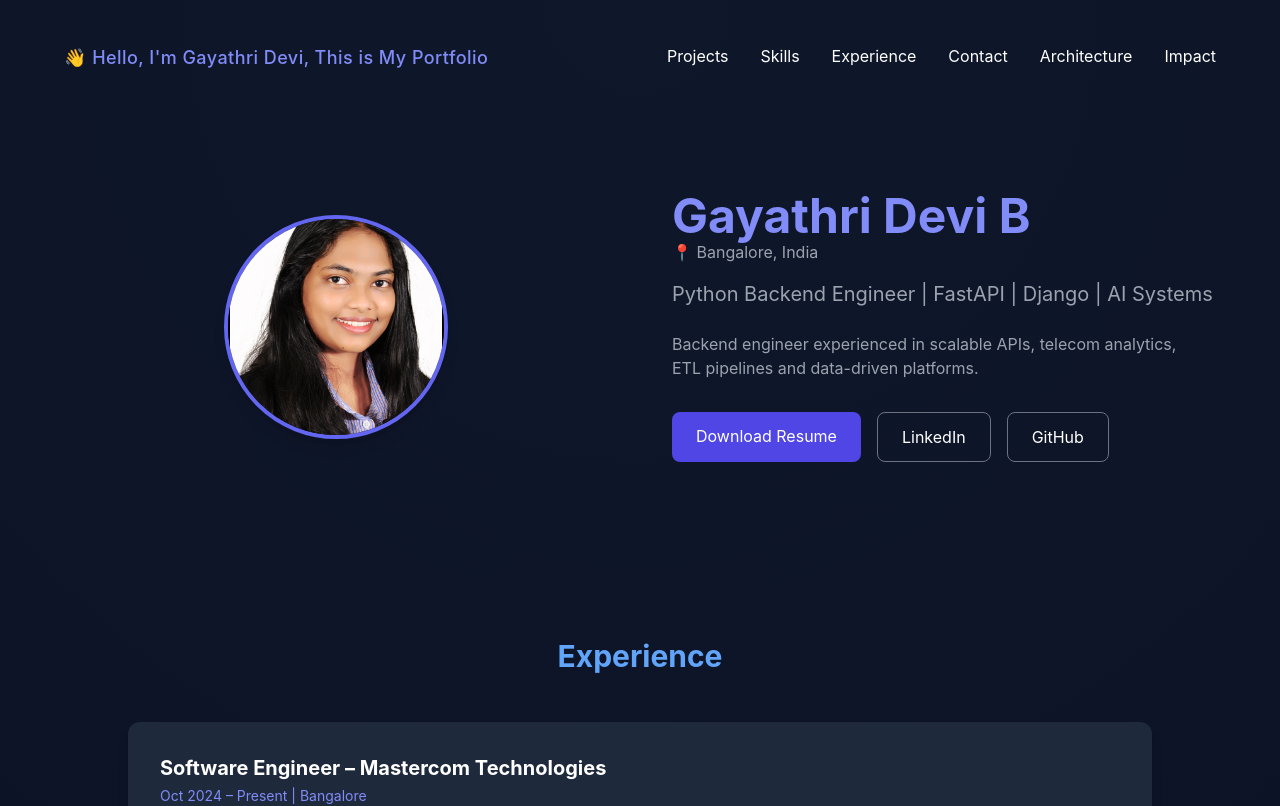
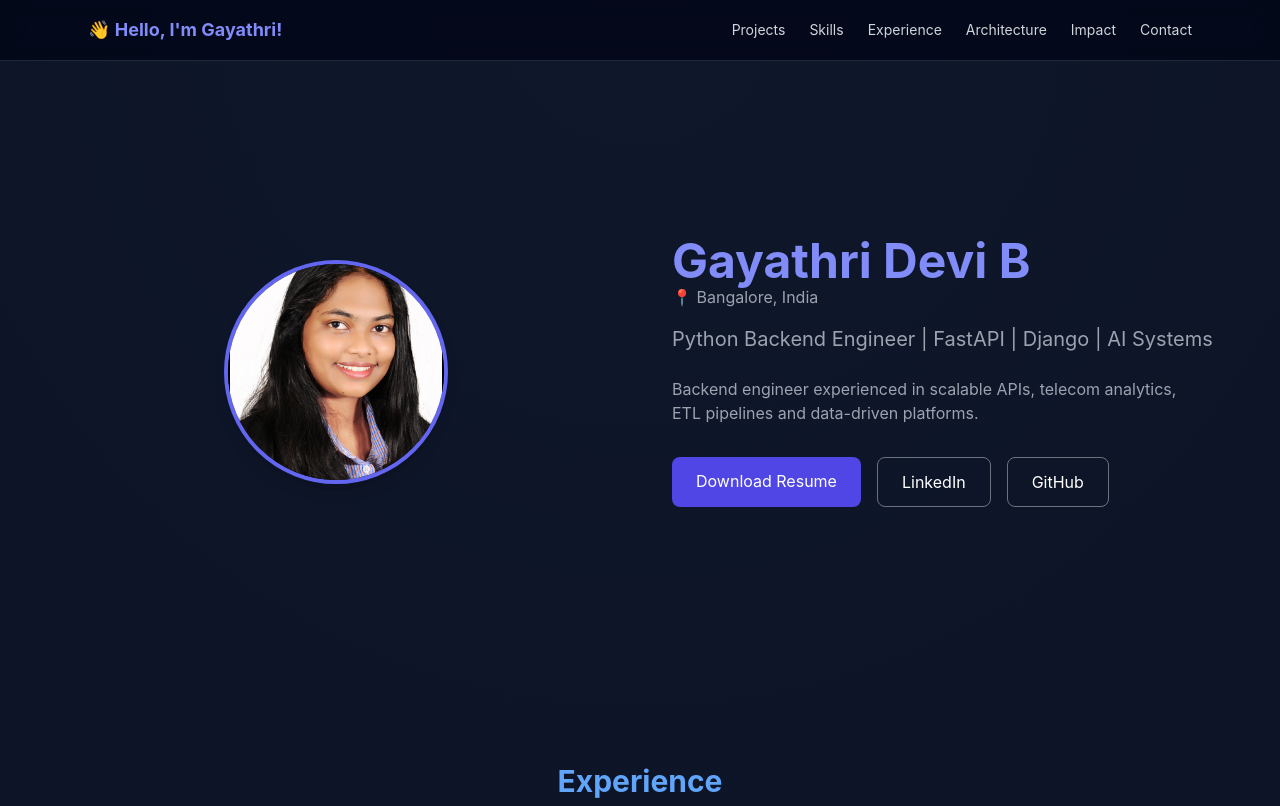
Before and after one commit to Gayathridevi006/gayathri-portfolio, a React (Vite) app: page / in a window 1280 px wide. Shown: the top 806 px of the page. Built offline with nearby package versions, Linux system fonts and the light colour scheme.

Commit message:
nav bar changes

```diff
--- a/src/components/Navbar.jsx
+++ b/src/components/Navbar.jsx
@@ -1,41 +1,41 @@
 export default function Navbar() {
   return (
-    <section className="pt-5">
-    <nav className="py-6">
+    <nav className="sticky top-0 z-50 bg-slate-950/80 backdrop-blur-md border-b border-slate-800">
 
-      <div className="max-w-6xl mx-auto flex justify-between">
+      <div className="max-w-6xl mx-auto px-6 py-4 flex justify-between items-center">
 
-     <div className="space-y-5">
+        {/* Logo / Name */}
 
-        {/* Greeting */}
-        <p className="text-indigo-400 text-lg font-medium tracking-wide">
-            👋 Hello, I'm Gayathri Devi, This is My Portfolio
-        </p>
+        <h1 className="text-lg font-bold text-indigo-400">
+          👋 Hello, I'm Gayathri!
+        </h1>
 
-        </div>
-        <div className="flex gap-8">
+        {/* Navigation Links */}
 
-          <a href="#projects" className="hover:text-indigo-400">
+        <div className="flex gap-6 text-gray-300 text-sm">
+
+          <a href="#projects" className="hover:text-indigo-400 transition">
             Projects
           </a>
 
-          <a href="#skills" className="hover:text-indigo-400">
+          <a href="#skills" className="hover:text-indigo-400 transition">
             Skills
           </a>
 
-          <a href="#experience" className="hover:text-indigo-400">
+          <a href="#experience" className="hover:text-indigo-400 transition">
             Experience
           </a>
 
-          <a href="#contact" className="hover:text-indigo-400">
-            Contact
-          </a>
-          <a href="#architecture" className="hover:text-indigo-400">
+          <a href="#architecture" className="hover:text-indigo-400 transition">
             Architecture
           </a>
 
-          <a href="#impact" className="hover:text-indigo-400">
+          <a href="#impact" className="hover:text-indigo-400 transition">
             Impact
+          </a>
+
+          <a href="#contact" className="hover:text-indigo-400 transition">
+            Contact
           </a>
 
         </div>
@@ -43,6 +43,5 @@ export default function Navbar() {
       </div>
 
     </nav>
-    </section>
   );
 }
--- a/src/index.css
+++ b/src/index.css
@@ -2,24 +2,50 @@
 @tailwind components;
 @tailwind utilities;
 
-/* GLOBAL */
+/* GLOBAL PAGE */
 
 body{
   background: radial-gradient(circle at top,#0f172a,#020617);
   color:white;
   font-family: 'Inter', Arial, sans-serif;
-  min-height:100vh;
 }
+
+/* Smooth scrolling */
 
 html{
   scroll-behavior:smooth;
 }
 
-/* ARCHITECTURE SECTION */
+/* SECTION SPACING */
 
-.architecture-container{
+section{
+  margin-top:80px;
+}
+
+/* CARD DESIGN */
+
+.card{
+  background: #1e293b;
+  padding:24px;
+  border-radius:12px;
+  transition: all 0.3s ease;
+  border:1px solid rgba(255,255,255,0.05);
+}
+
+.card:hover{
+  transform:translateY(-5px);
+  border-color:#6366f1;
+  box-shadow:0 10px 25px rgba(99,102,241,0.3);
+}
+
+/* SECTION HEADINGS */
+
+.section-title{
+  font-size:32px;
+  font-weight:700;
   text-align:center;
-  margin-top:60px;
+  margin-bottom:40px;
+  color:#818cf8;
 }
 
 /* Flow layout */
```
